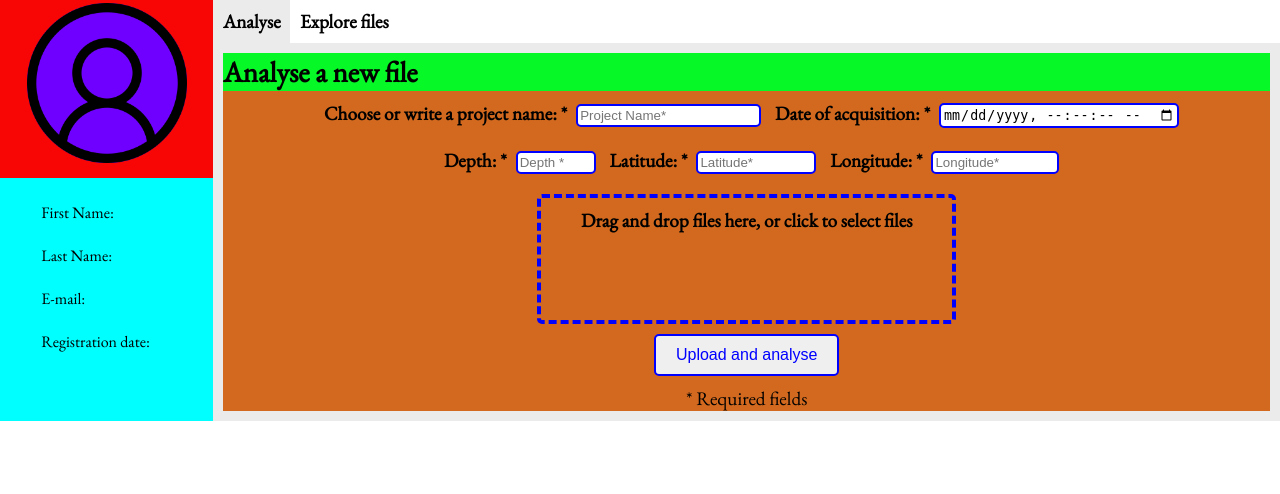
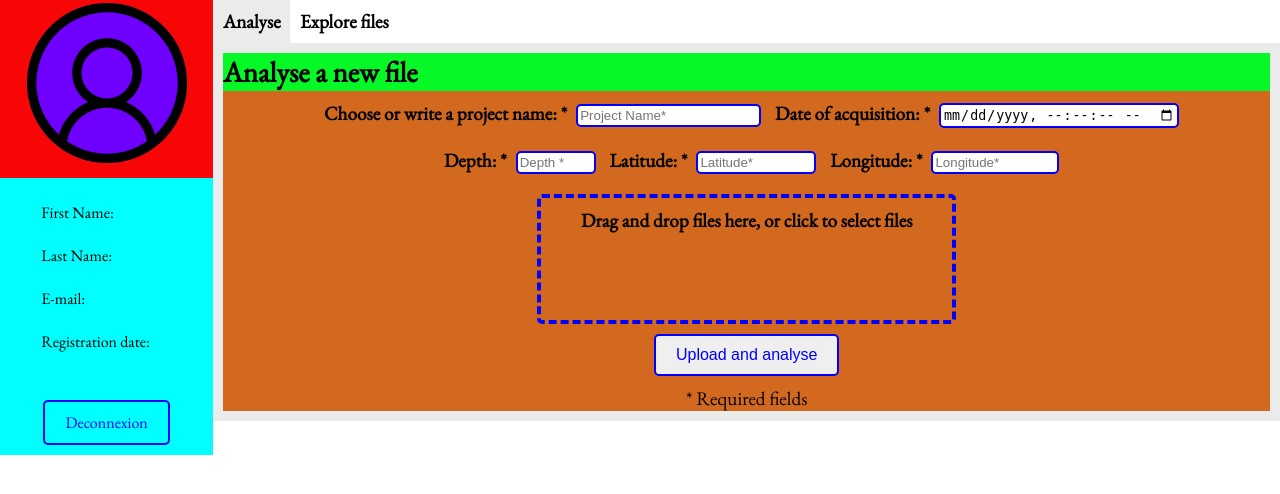
Before and after one commit to CassiaFa/OSADEC, a Flask app: template templates/account.html in a window 1280 px wide. Shown: the part 103-597 px from the top of the page. Run offline with Flask 2, Linux system fonts and the light colour scheme; the template is opened without the code that fills it, so the values that code supplies are empty.

Commit message:
Add deconnexion button

```diff
--- a/static/css/account.css
+++ b/static/css/account.css
@@ -200,3 +200,9 @@ input[type="file"] {
     0%   { width: 0%; background-color: #a3a3ff;}
     100% { width: 100%; background-color: blue; }
   }
+
+
+#deconnexion {
+    padding-top: 3em;
+    text-align: center;
+}
--- a/templates/account.html
+++ b/templates/account.html
@@ -36,6 +36,9 @@
                     <tr>
                         <td>Registration date:</td>
                         <td>{{ user['registration_date'].strftime('%Y-%m-%d') }}</td>
+                    </tr>
+                    <tr>
+                        <td colspan="2" id="deconnexion"><a class="header-signin" href="{{ url_for('index') }}">Deconnexion</a></td>
                     </tr>
                 </tbody>
             </table>
```
